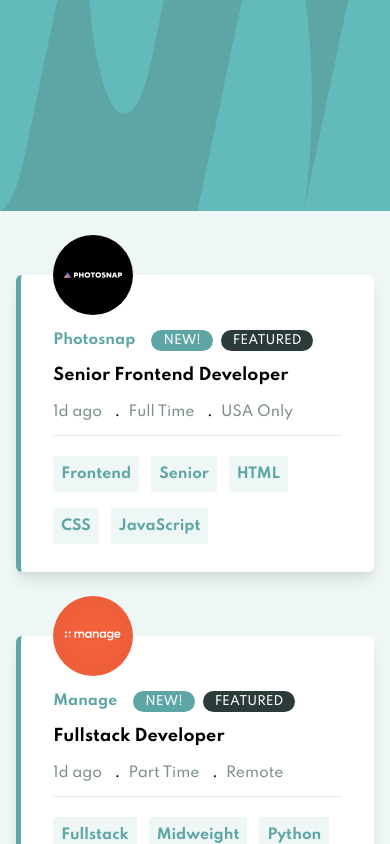
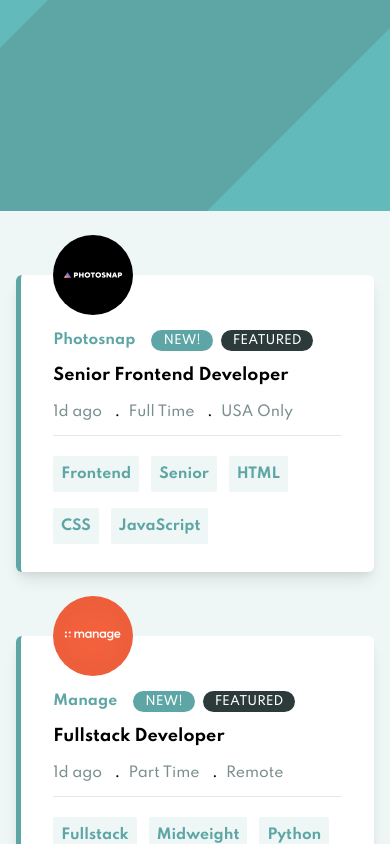
Before and after one commit to AikeNyanLynnOo/job-listings-tailwind-react, a React (Create React App) app: page / in a window 390 px wide. Built offline with nearby package versions, Linux system fonts and the light colour scheme.

Commit message:
bg-img style mobile fixed

```diff
--- a/src/styles/tailwind.src.css
+++ b/src/styles/tailwind.src.css
@@ -14,8 +14,6 @@
   padding: 0;
   font-family: "Spartan", sans-serif;
 }
-.main {
-}
 .header {
   background-color: hsl(179, 29%, 51%);
   height: 25vh;
@@ -24,6 +22,7 @@
 .bg-img {
   width: 100%;
   height: 100%;
+  object-fit: cover;
 }
 .filter-box {
   position: absolute;
```
